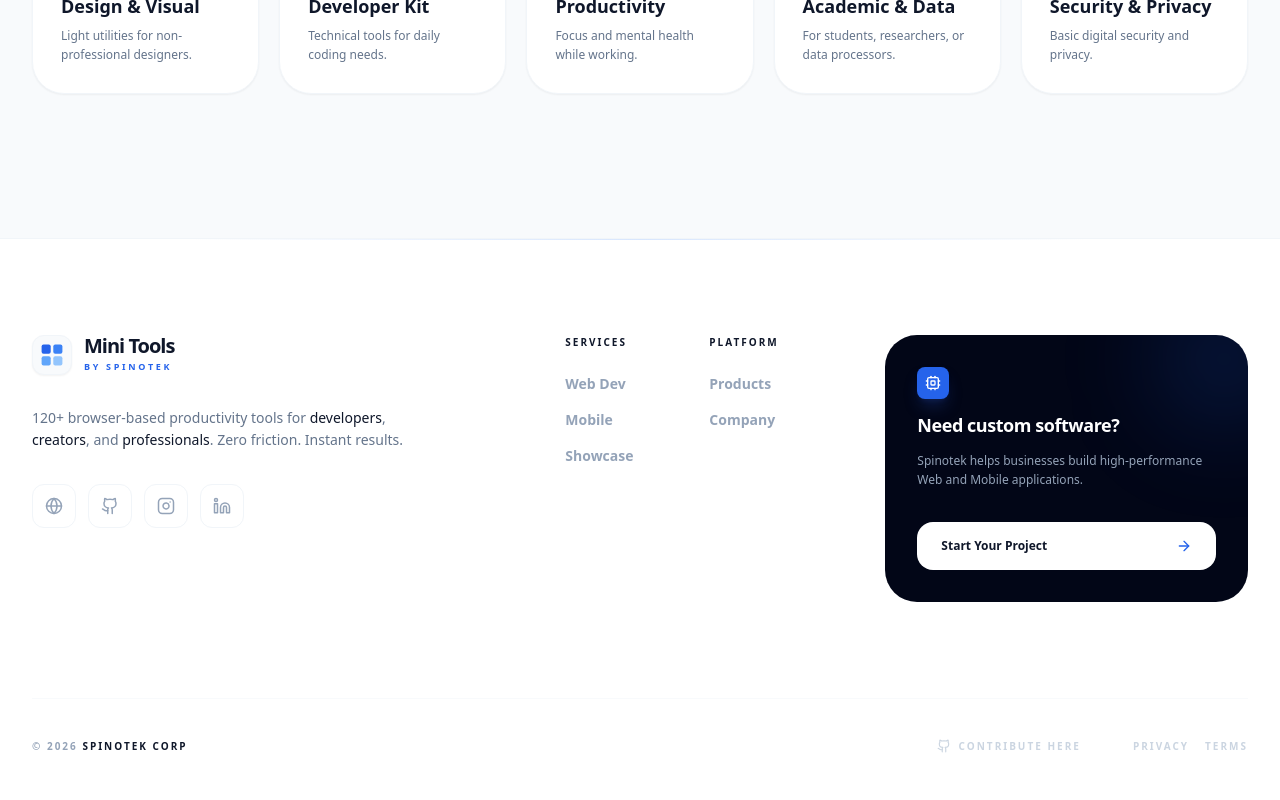
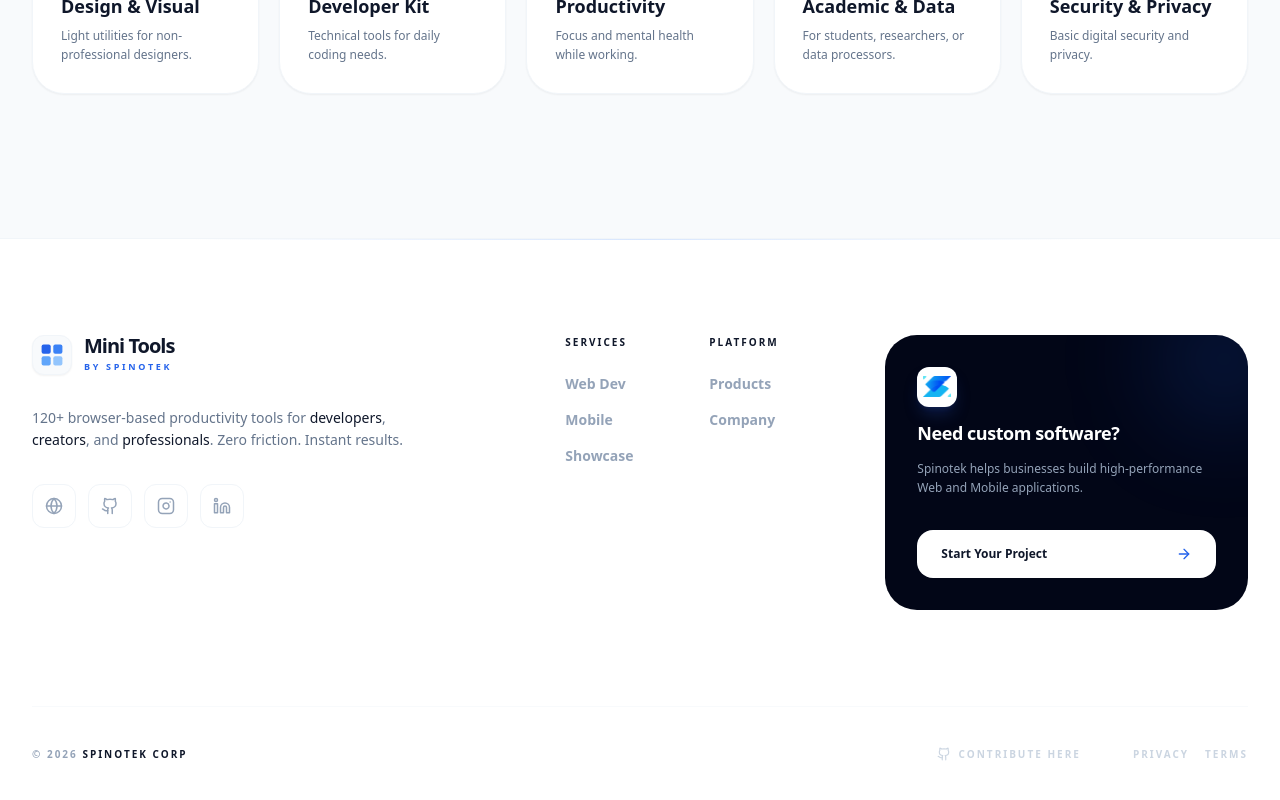
Before and after one commit to Spinotek-Organization/minitools, a React (Vite) app: page / in a window 1280 px wide. Shown: the part 1200-2000 px from the top of the page. Built offline with nearby package versions, Linux system fonts and the light colour scheme.

Commit message:
update footer

```diff
--- a/src/components/shared/Footer.jsx
+++ b/src/components/shared/Footer.jsx
@@ -65,8 +65,8 @@ export default function Footer() {
                             <div className="absolute top-0 right-0 w-32 h-32 bg-blue-600/20 blur-[50px] rounded-full -mr-10 -mt-10" />
 
                             <div className="relative z-10 space-y-3">
-                                <div className="w-8 h-8 rounded-lg bg-blue-600 flex items-center justify-center text-white shadow-lg shadow-blue-900/40">
-                                    <Cpu size={16} />
+                                <div className="w-10 h-10 rounded-xl bg-white flex items-center justify-center shadow-lg shadow-blue-900/40 p-1.5">
+                                    <img src="/img/spinotek-symbol.png" alt="Spinotek" className="w-full h-full object-contain" />
                                 </div>
                                 <h4 className="text-lg font-bold text-white tracking-tight">Need custom software?</h4>
                                 <p className="text-slate-400 text-xs font-medium leading-relaxed">
```
